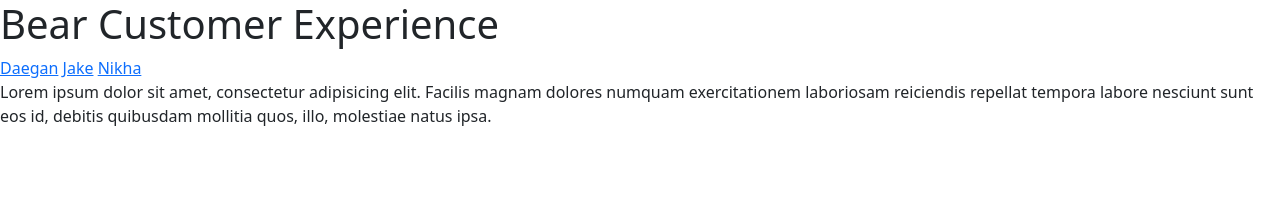
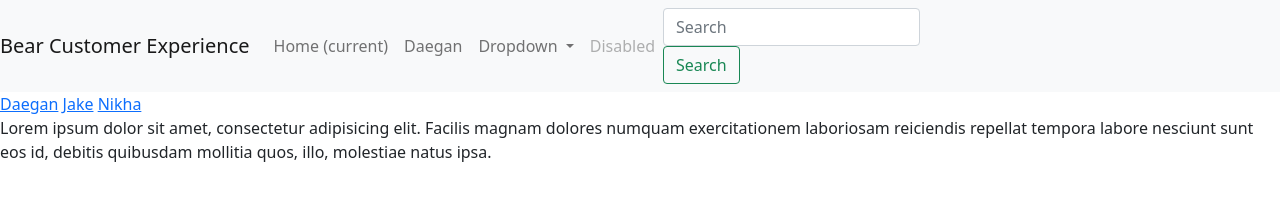
Before and after one commit to wilcoxdaegan/bear-customer-experience, a website: page index.html in a window 1280 px wide. Drawn offline with nearby package versions, Linux system fonts and the light colour scheme.

Commit message:
add navbar

```diff
--- a/index.html
+++ b/index.html
@@ -16,9 +16,43 @@
 </head>
 
 <body>
+    <nav class="navbar navbar-expand-lg navbar-light bg-light">
+        <a class="navbar-brand" href="#">Bear Customer Experience</a>
+        <button class="navbar-toggler" type="button" data-toggle="collapse" data-target="#navbarSupportedContent"
+            aria-controls="navbarSupportedContent" aria-expanded="false" aria-label="Toggle navigation">
+            <span class="navbar-toggler-icon"></span>
+        </button>
 
-
-    <h1>Bear Customer Experience</h1>
+        <div class="collapse navbar-collapse" id="navbarSupportedContent">
+            <ul class="navbar-nav mr-auto">
+                <li class="nav-item active">
+                    <a class="nav-link" href="#">Home <span class="sr-only">(current)</span></a>
+                </li>
+                <li class="nav-item">
+                    <a class="nav-link" href="/daegan">Daegan</a>
+                </li>
+                <li class="nav-item dropdown">
+                    <a class="nav-link dropdown-toggle" href="#" id="navbarDropdown" role="button"
+                        data-toggle="dropdown" aria-haspopup="true" aria-expanded="false">
+                        Dropdown
+                    </a>
+                    <div class="dropdown-menu" aria-labelledby="navbarDropdown">
+                        <a class="dropdown-item" href="/nikha">Nikha</a>
+                        <a class="dropdown-item" href="#">Another action</a>
+                        <div class="dropdown-divider"></div>
+                        <a class="dropdown-item" href="#">Something else here</a>
+                    </div>
+                </li>
+                <li class="nav-item">
+                    <a class="nav-link disabled" href="#">Disabled</a>
+                </li>
+            </ul>
+            <form class="form-inline my-2 my-lg-0">
+                <input class="form-control mr-sm-2" type="search" placeholder="Search" aria-label="Search">
+                <button class="btn btn-outline-success my-2 my-sm-0" type="submit">Search</button>
+            </form>
+        </div>
+    </nav>
 
     <a href="/daegan">Daegan</a>
     <a href="/jake">Jake</a>
```
